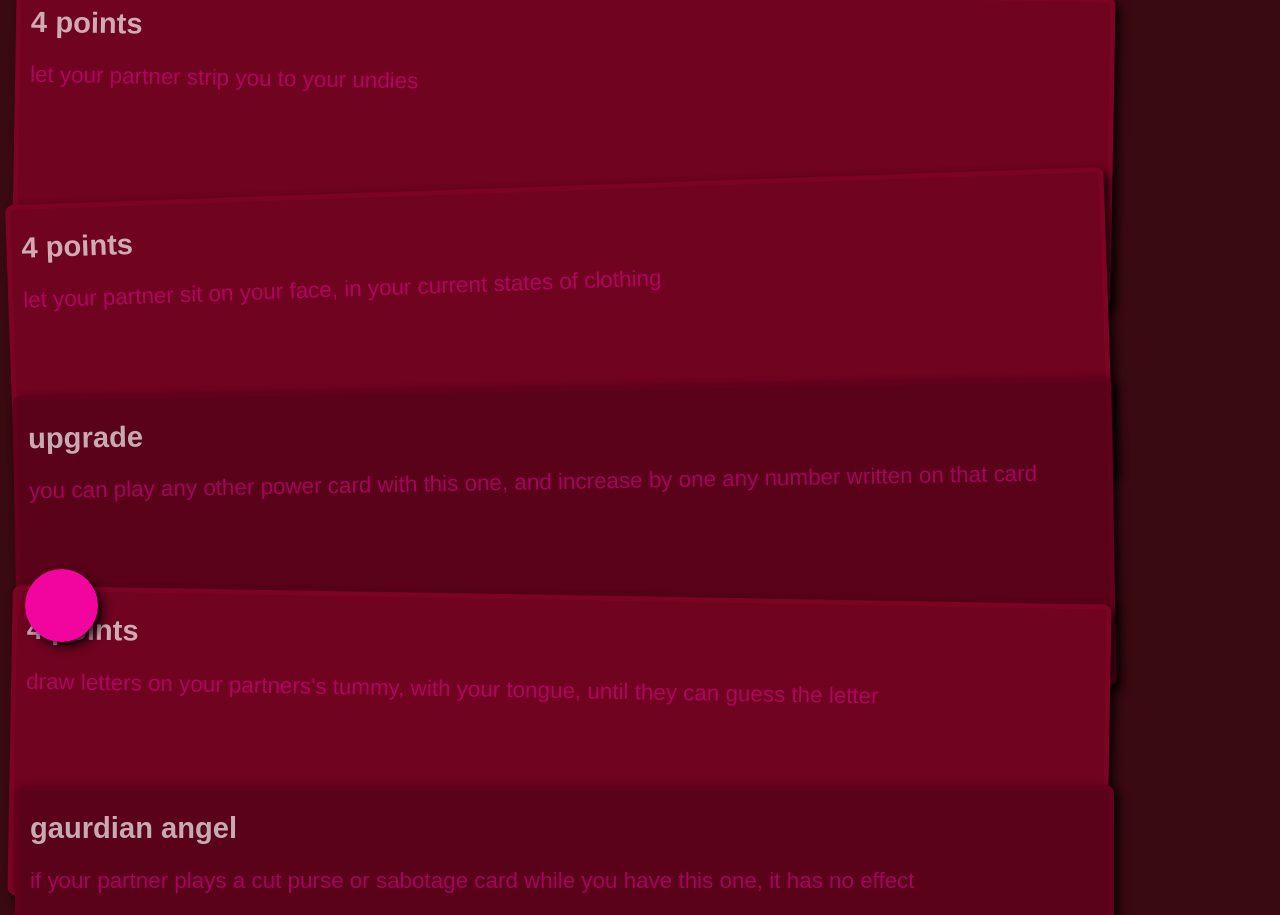
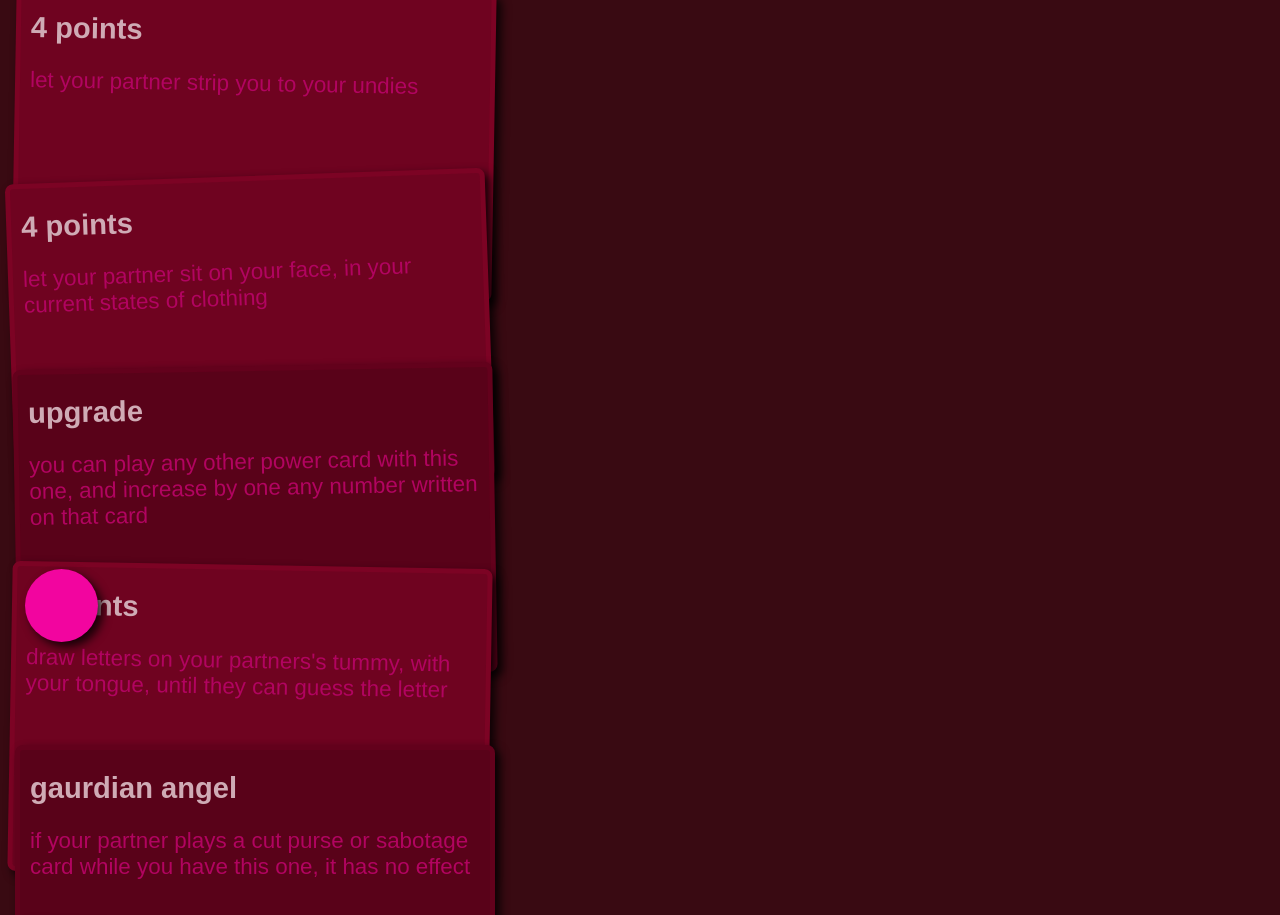
Before and after one commit to nathansquire67/cuffed, a plain HTML site: page index.html in a window 1280 px wide. Shown: the part 138-1053 px from the top of the page. Drawn offline with Linux system fonts and the light colour scheme; a web font is replaced by a local one.

Commit message:
transarency

```diff
--- a/index.html
+++ b/index.html
@@ -40,14 +40,14 @@
       }
       a.card p, a.cardflipped p{
         text-align: left;
-        color: #F2059F80;
+        color: #B10460;
       }
 
       a.card h1, a.cardflipped h1, a.flipButton h1{
         font-size: 1.3em;
         margin: 0px;
         text-align: left;
-        color: #ffffffaa;
+        color: #cfabb5;
       }
       div.board a.cardflipped h1, div.board a.cardflipped p{
         color: rgba(0, 0, 0, 0);
@@ -59,6 +59,7 @@
         padding: 0px;
         background-color: rgba(0,0,0,0);
         display: block;
+        max-width: 500px;
       }
       a.flipButton h1{
         margin: 20px 0px;
@@ -291,15 +292,15 @@
 
       <a class="card" id="card1" style="top:2px; right:-1px; transform:rotate(1deg);" onclick="cardClick('card1')">
       </a>
-      <a class="card" id="card2" style="top:-110px; right:3px; transform:rotate(-2deg);" onclick="cardClick('card2')">
+      <a class="card" id="card2" style="top:-120px; right:3px; transform:rotate(-2deg);" onclick="cardClick('card2')">
       </a>
-      <a class="card" id="card3" style="top:-220px; right:-2px; transform:rotate(-1deg);" onclick="cardClick('card3')">
+      <a class="card" id="card3" style="top:-240px; right:-2px; transform:rotate(-1deg);" onclick="cardClick('card3')">
       </a>
-      <a class="card" id="card4" style="top:-321px; right:3px; transform:rotate(1deg);" onclick="cardClick('card4')">
+      <a class="card" id="card4" style="top:-351px; right:3px; transform:rotate(1deg);" onclick="cardClick('card4')">
       </a>
-      <a class="card" id="card5" style="top:-441px; right:-2px; transform:rotate(0deg);" onclick="cardClick('card5')">
+      <a class="card" id="card5" style="top:-481px; right:-2px; transform:rotate(0deg);" onclick="cardClick('card5')">
       </a>
-      <a class="card" id="card6" style="top:-560px; right:-1px; transform:rotate(2deg);" onclick="cardClick('card6')">
+      <a class="card" id="card6" style="top:-610px; right:-1px; transform:rotate(2deg);" onclick="cardClick('card6')">
       </a>
 
       <a class="flipButton" onclick="flip()">
```
